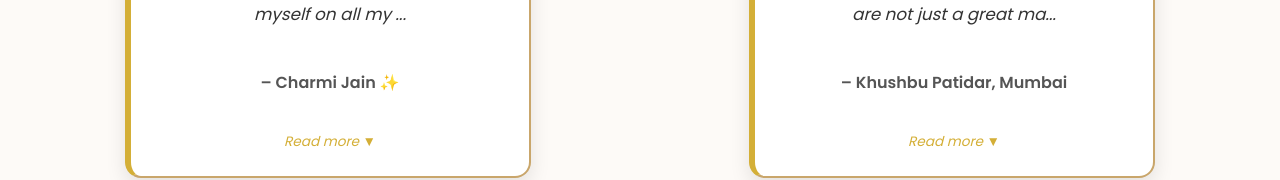
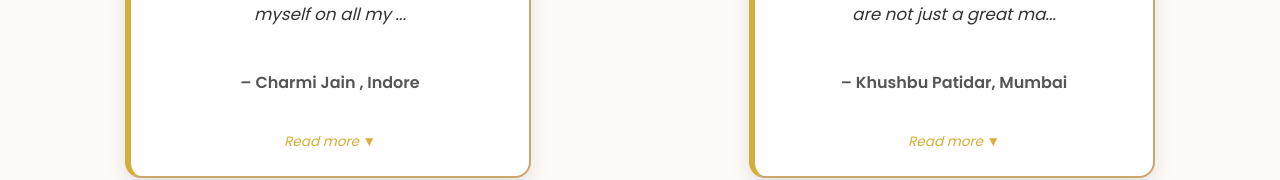
Before and after one commit to Vanshika438/glitz-and-glam, a React (Create React App) app in the folder frontend/: page /testimonials in a window 1280 px wide. Shown: the part 382-562 px from the top of the page. Built offline with nearby package versions, Linux system fonts and the light colour scheme.

Commit message:
Updated Testiomonials

```diff
--- a/frontend/src/pages/Testimonials.js
+++ b/frontend/src/pages/Testimonials.js
@@ -3,7 +3,7 @@ import "../styles/Testimonials.css";
 
 const testimonials = [
   {
-    name: "Charmi Jain ✨",
+    name: "Charmi Jain , Indore",
     quote: `Firstly, a big big thank you for making me feel like the most beautiful version of myself on all my wedding functions! 💫
 
 Each and every makeup look was honestly so on point – from the subtle glam to the full bridal look, everything was exactly how I had imagined (maybe even better 😍). You really understood my vibe and made sure I was comfortable throughout.
```
